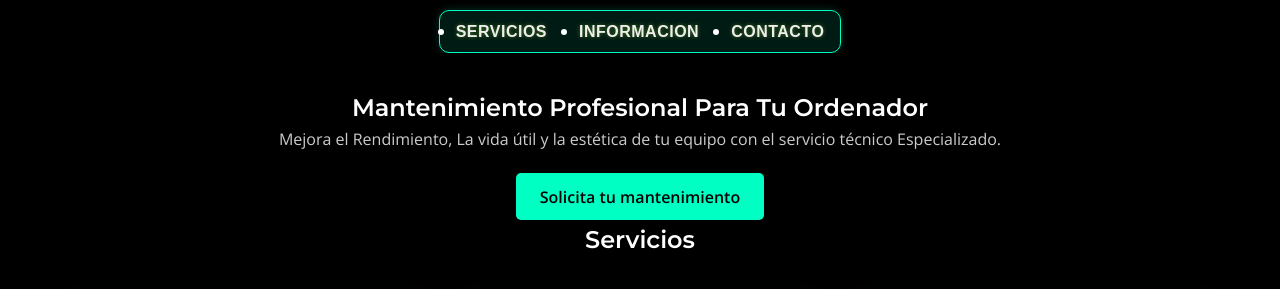
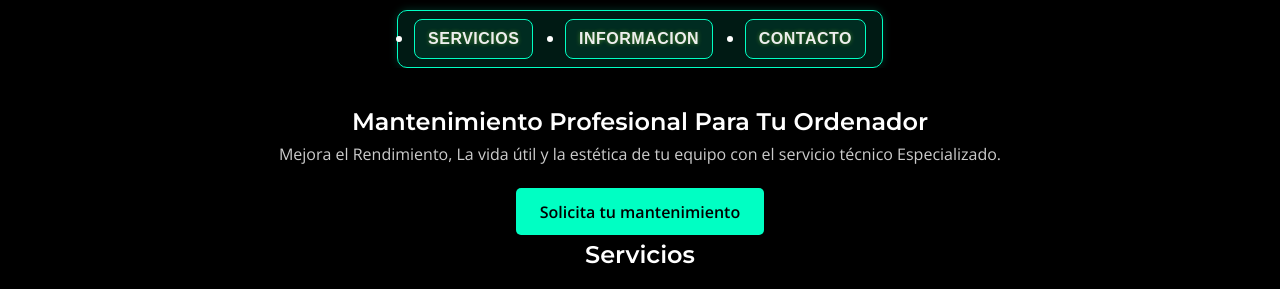
Before and after one commit to ProduccionesvGv/vGvServ, a plain HTML site: page index.html in a window 1280 px wide. Shown: the part 203-492 px from the top of the page. Drawn offline with nearby package versions, Linux system fonts and the light colour scheme.

Commit message:
Add files via upload

```diff
--- a/css/style.css
+++ b/css/style.css
@@ -724,3 +724,16 @@ header, .site-header {
 #form-contacto textarea {
   color: #000 !important;
 }
+
+
+.main-nav ul li {
+  background-color: rgba(0, 255, 195, 0.08);
+  border: 1px solid var(--primary);
+  border-radius: 8px;
+  padding: 0.4rem 0.8rem;
+  transition: background-color 0.3s ease;
+}
+
+.main-nav ul li:hover {
+  background-color: rgba(0, 255, 195, 0.2);
+}
```
